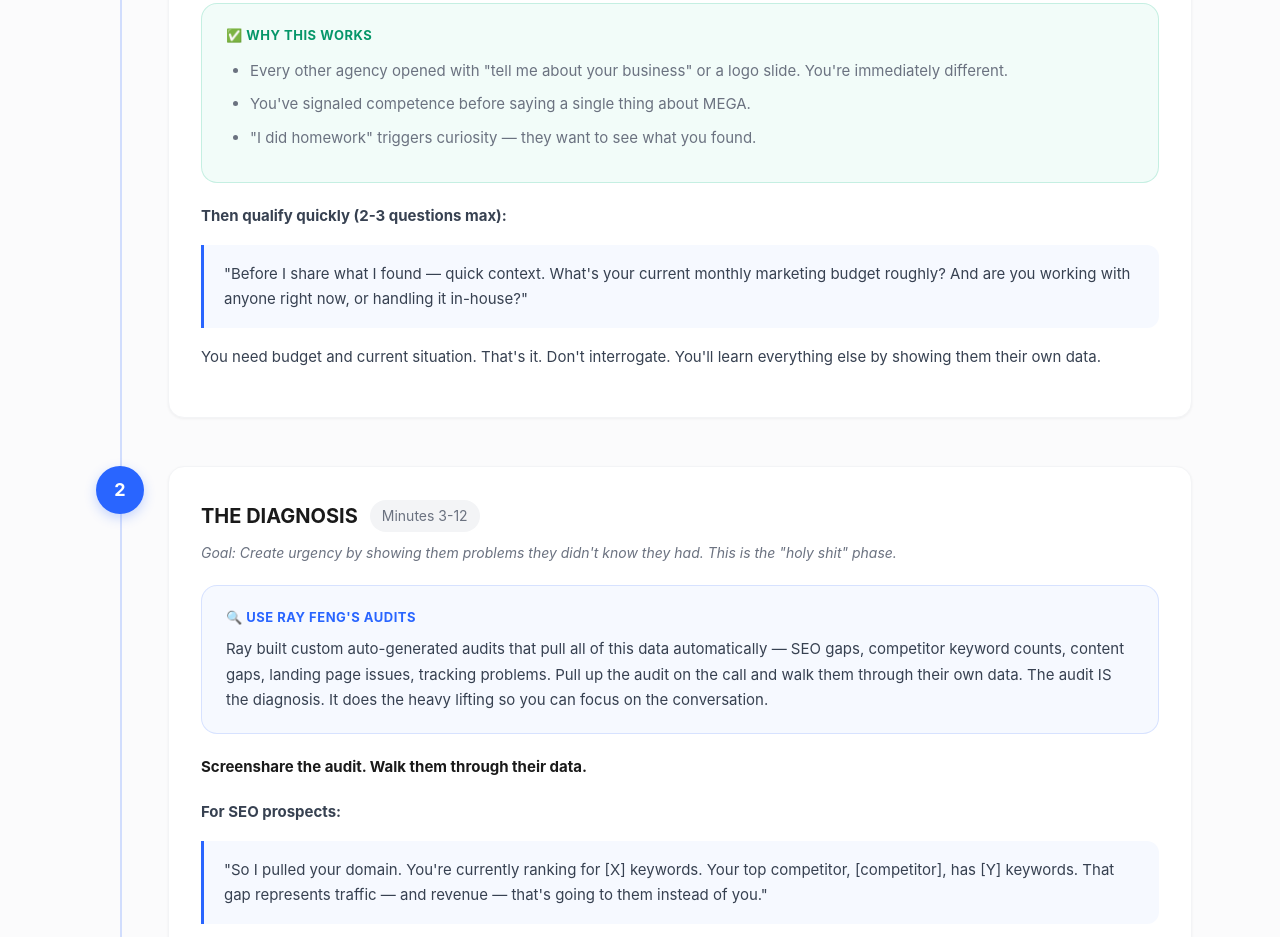
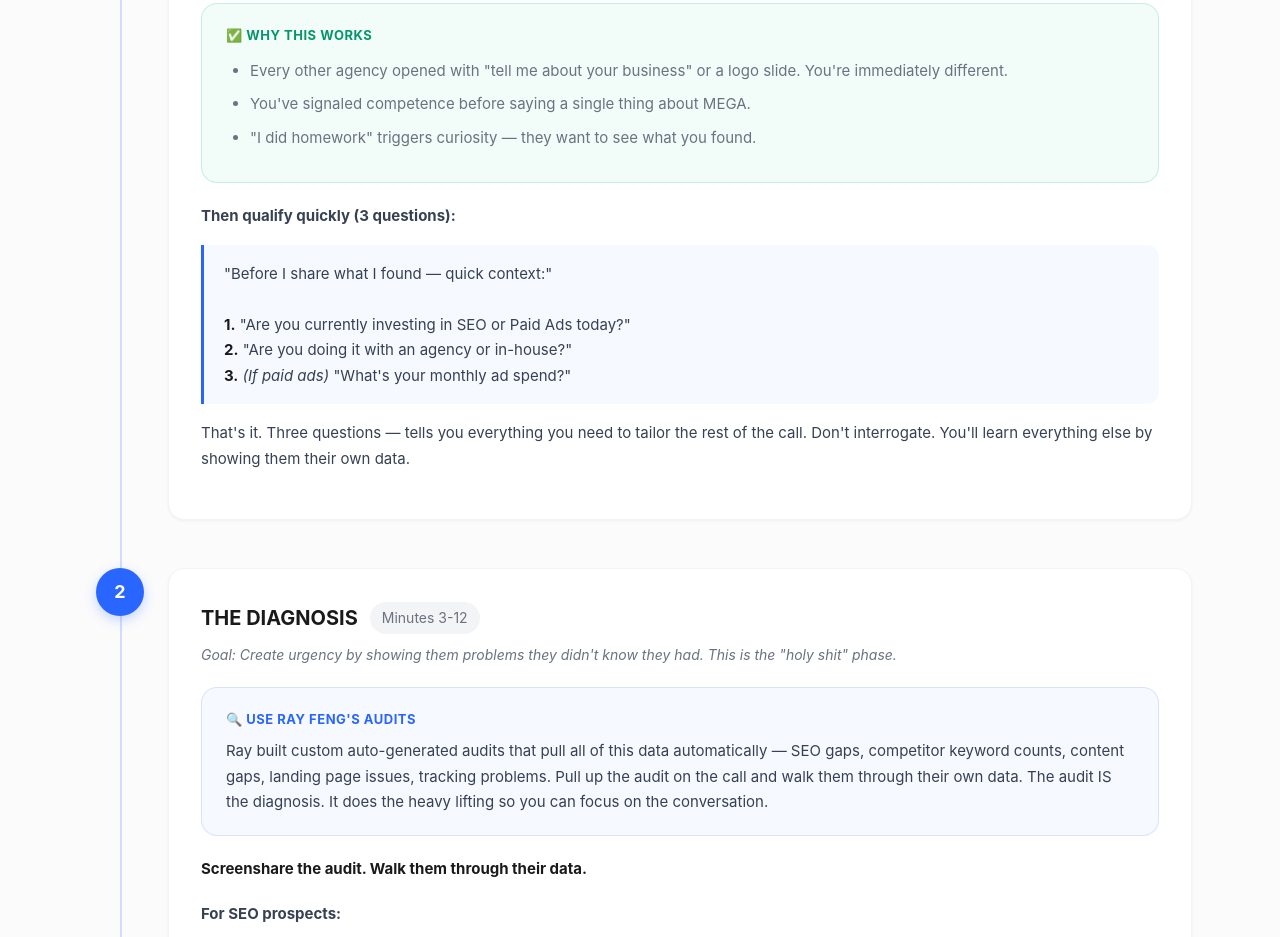
Before and after one commit to megaclaw-reader/mega-sales-playbook, a plain HTML site: page index.html in a window 1280 px wide. Shown: the part 2875-3812 px from the top of the page. Drawn offline with Linux system fonts and the light colour scheme; a web font is replaced by a local one.

Commit message:
Fix qualifying questions per Julien feedback

```diff
--- a/index.html
+++ b/index.html
@@ -545,9 +545,12 @@
               </ul>
             </div>
 
-            <h4>Then qualify quickly (2-3 questions max):</h4>
-            <blockquote>"Before I share what I found — quick context. What's your current monthly marketing budget roughly? And are you working with anyone right now, or handling it in-house?"</blockquote>
-            <p>You need budget and current situation. That's it. Don't interrogate. You'll learn everything else by showing them their own data.</p>
+            <h4>Then qualify quickly (3 questions):</h4>
+            <blockquote>"Before I share what I found — quick context:"<br><br>
+            <strong>1.</strong> "Are you currently investing in SEO or Paid Ads today?"<br>
+            <strong>2.</strong> "Are you doing it with an agency or in-house?"<br>
+            <strong>3.</strong> <em>(If paid ads)</em> "What's your monthly ad spend?"</blockquote>
+            <p>That's it. Three questions — tells you everything you need to tailor the rest of the call. Don't interrogate. You'll learn everything else by showing them their own data.</p>
           </div>
         </div>
 
```
